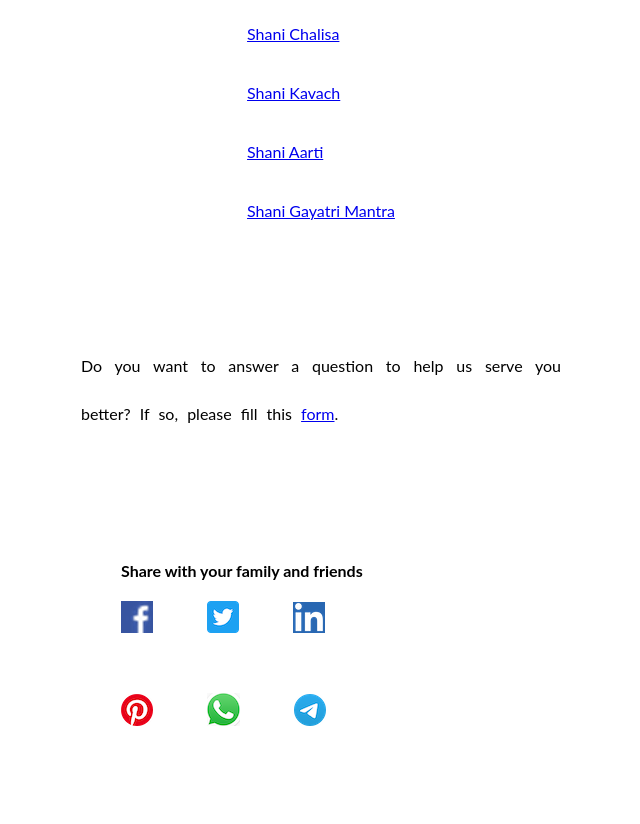
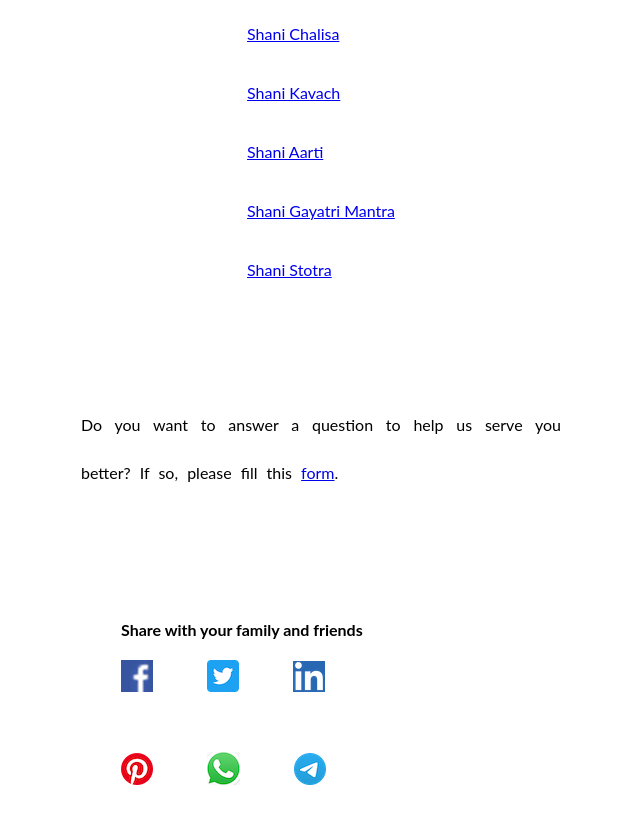
Before and after one commit to abhishekdjoshi/abhishekdjoshi.kclstr.io, a Jekyll site: the page pages/shani/all.html, which Jekyll copies as it is, in a window 1280 px wide and 900 px high, scrolled down 584 px. Shown: the top 824 px of the window, without its empty margins (319-959 px from the left). Built offline with Jekyll 4.4.1, drawn with Linux system fonts in a browser that asks for light colours; a script that is not in the unit is left out.

Commit message:
Update all.html

```diff
--- a/pages/shani/all.html
+++ b/pages/shani/all.html
@@ -183,6 +183,11 @@
             >
           </td>
         </tr>
+        <tr>
+          <td>
+            <a href="/pages/shani/stotra.html" target="_blank">Shani Stotra</a>
+          </td>
+        </tr>
       </table>
 
       <br /><br />
```
